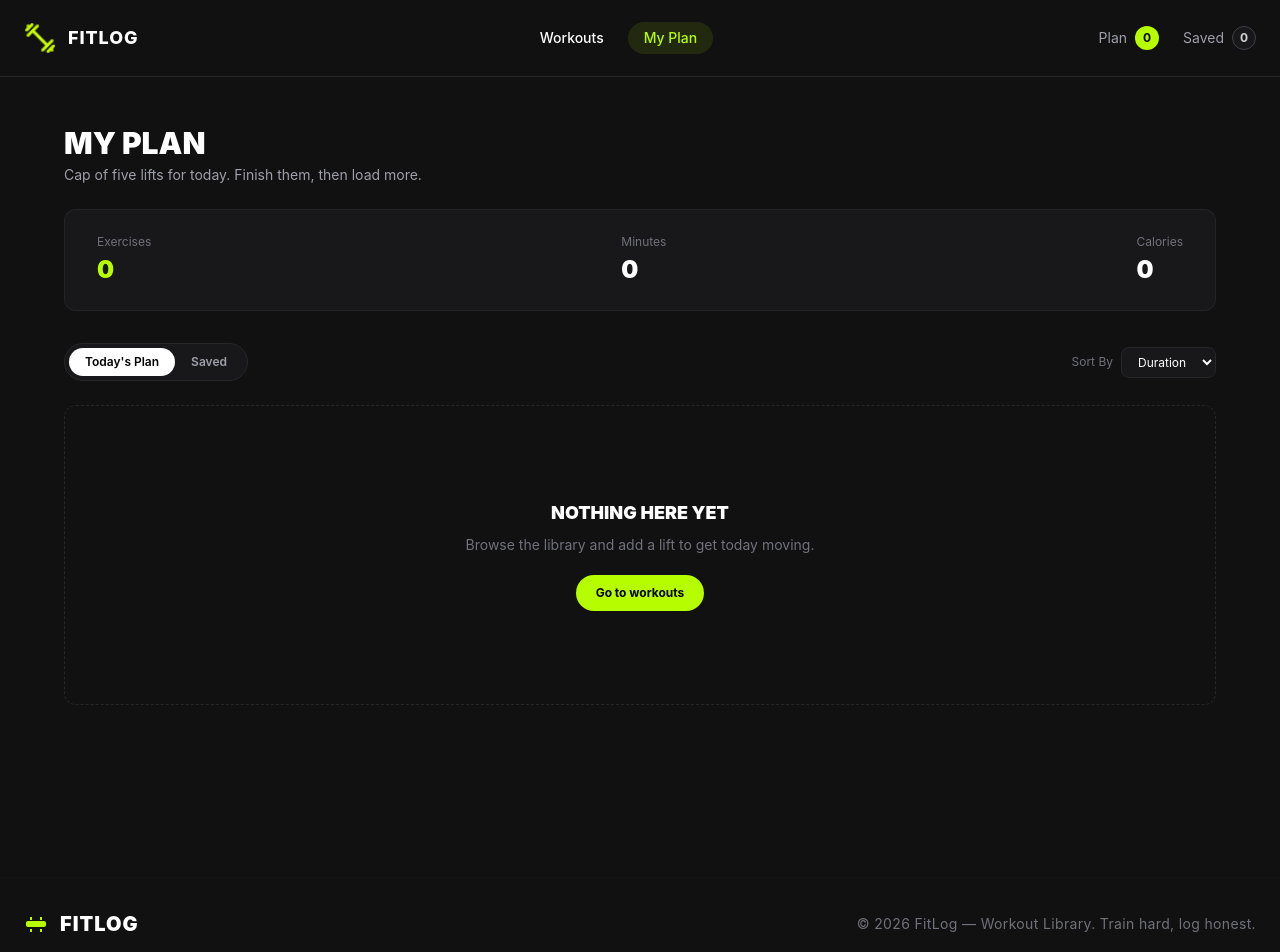
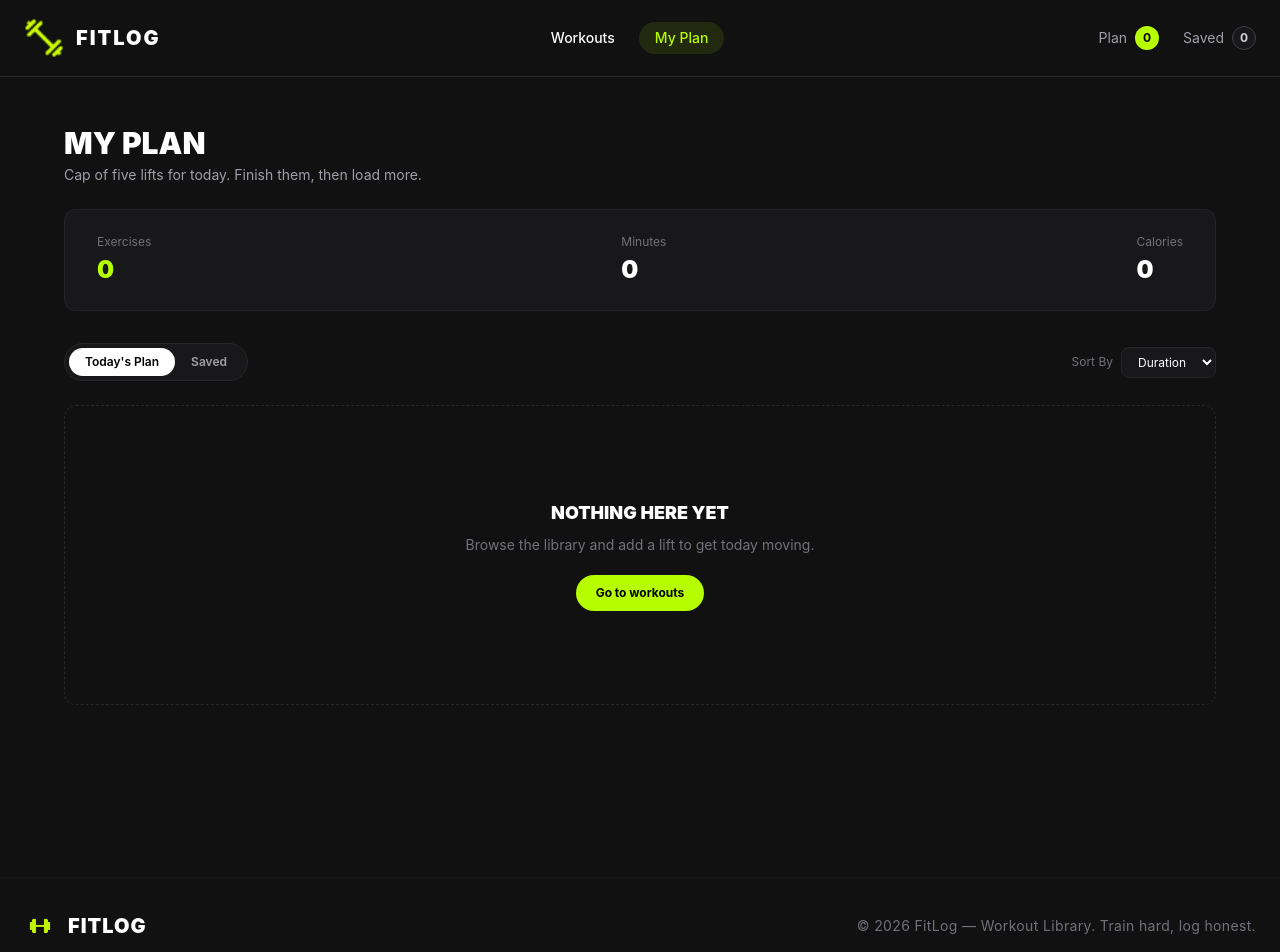
Before and after one commit to khalidhasanbadhon502/b14-a6-fit-log, a Next.js app: page /my-plan in a window 1280 px wide. Shown: the top 952 px of the page. Built offline with nearby package versions, Linux system fonts and the light colour scheme.

Commit message:
style: resize navbar/footer logo and update FITLOG font styling

```diff
--- a/src/app/components/homepage/Footer.tsx
+++ b/src/app/components/homepage/Footer.tsx
@@ -1,14 +1,18 @@
+import Image from "next/image";
+
 export default function Footer() {
   return (
     <footer className="w-full bg-[#111111] border-t border-zinc-900/80 py-8 px-6">
       <div className="max-w-7xl mx-auto flex flex-col md:flex-row items-center justify-between gap-4">
 
         <div className="flex items-center gap-3">
-          <div className="text-[#b6fd00] flex items-center justify-center">
-            <svg className="w-6 h-6" fill="currentColor" viewBox="0 0 24 24">
-              <path d="M6 5h2v3H6V5zm10 0h2v3h-2V5zM4 9h16c1.1 0 2 .9 2 2v2c0 1.1-.9 2-2 2H4c-1.1 0-2-.9-2-2v-2c0-1.1.9-2 2-2zm2 8h2v3H6v-3zm10 0h2v3h-2v-3z" />
-            </svg>
-          </div>
+          <Image
+            src="/Footer.png"
+            alt="FitLog Logo"
+            width={32}
+            height={32}
+            className="w-8 h-8 object-contain"
+          />
           <span className="text-white font-black text-xl tracking-wider uppercase">
             FITLOG
           </span>
--- a/src/app/components/shared/Navbar.tsx
+++ b/src/app/components/shared/Navbar.tsx
@@ -22,17 +22,17 @@ export default function Navbar() {
       <div className="max-w-7xl mx-auto flex items-center justify-between">
 
         <Link href="/" className="flex items-center gap-3">
-          <div className="relative w-8 h-8">
+          <div className="relative w-10 h-10">
             <Image
               src="/logo.png"
               alt="Fitlog Logo"
               fill
-              sizes="32px"
+              sizes="40px"
               className="object-contain"
               priority
             />
           </div>
-          <span className="font-extrabold tracking-wider text-lg">FITLOG</span>
+          <span className="font-black tracking-widest text-xl uppercase">FITLOG</span>
         </Link>
 
         <div className="hidden md:flex items-center gap-2 p-1.5">
```
Also changed, not shown: public/Footer.png (added).
